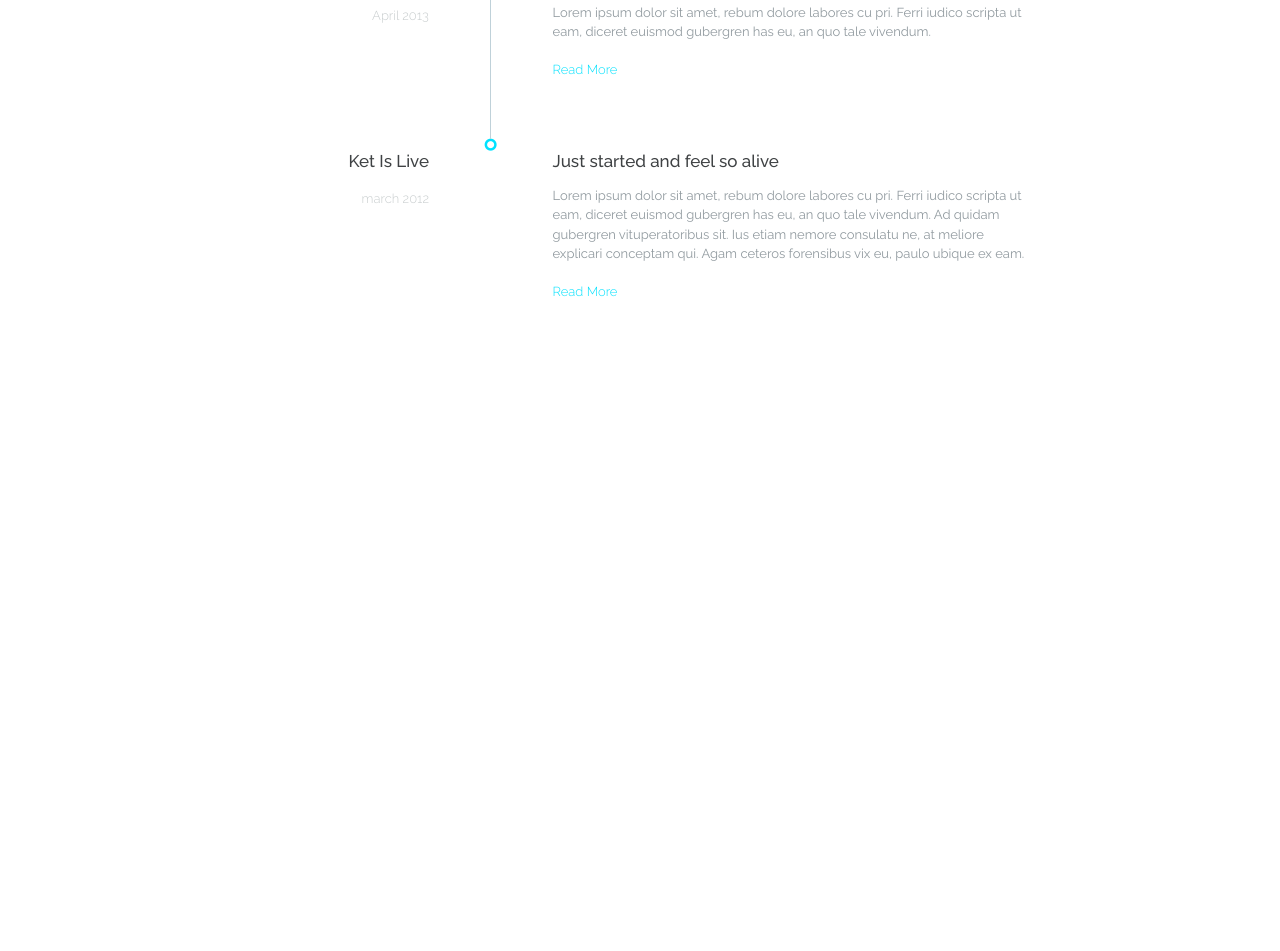
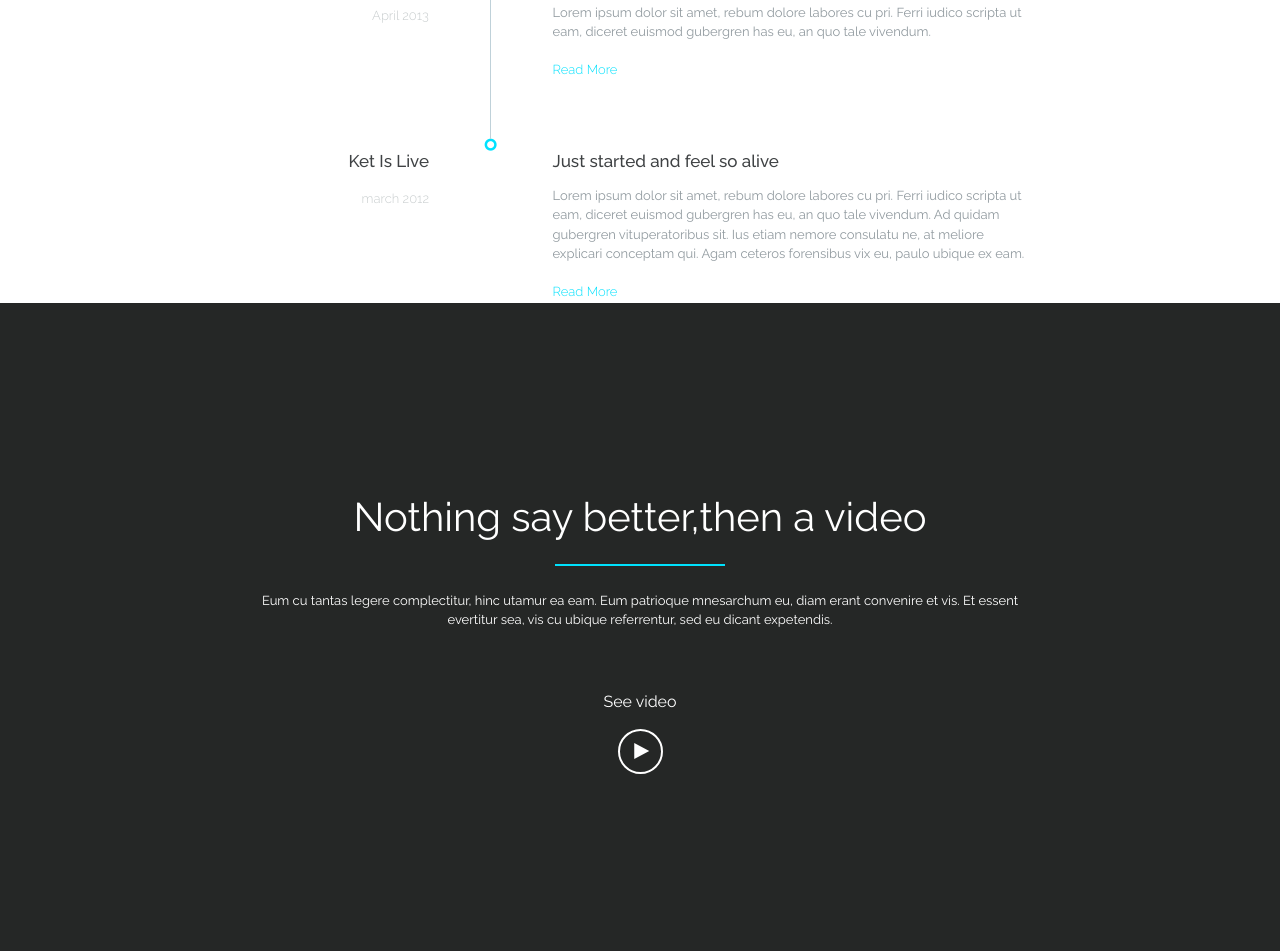
Before and after one commit to varfolomeiq/ket, a plain HTML site: page index.html in a window 1280 px wide. Shown: the part 3106-4057 px from the top of the page. Before the commit the page ends 3409 px from the top, so only its background shows below. Drawn offline with nearby package versions, Linux system fonts and the light colour scheme.

Commit message:
watching-video

```diff
--- a/css/style.css
+++ b/css/style.css
@@ -298,3 +298,57 @@ body {
 	font-weight: 300;
 	color: #c8cdce;
 }
+
+.watching-video {
+	background-color: #252726;
+	color: #fff;
+	padding: 190px 0px 170px 0px;
+}
+
+.watching-video__title {
+	position: relative;
+	font-size: 40px;
+	font-weight: 400;
+	margin-bottom: 50px;
+}
+
+.watching-video__title::before {
+	content: "";
+	position: absolute;
+	bottom: -25px;
+	left: 50%;
+	transform: translateX(-50%);
+	width: 170px;
+	height: 2px;
+	background-color: #00e1fd;
+}
+
+.watching-video__text {
+	font-size: 13px;
+	margin-bottom: 60px;
+}
+.watching-video span {
+	display: block;
+	margin-bottom: 15px;
+}
+.watching-video__play {
+	position: relative;
+	display: inline-block;
+	width: 45px;
+	height: 45px;
+	border: 2px solid #fff;
+	border-radius: 50%;
+	background: transparent;
+}
+.watching-video__play::before {
+	content: "";
+	display: block;
+	position: absolute;
+	top: 50%;
+	left: 50%;
+	transform: translateX(-25%) translateY(-50%);
+	border-right: 8px solid transparent;
+	border-left: 15px solid #fff;
+	border-top: 8px solid transparent;
+	border-bottom: 8px solid transparent;
+}
--- a/index.html
+++ b/index.html
@@ -230,6 +230,20 @@
 						</div>
 					</div>
 				</section>
+				<section class="watching-video">
+					<div class="container">
+						<div class="row">
+							<div class="col-8 m-auto text-center">
+								<h2 class="watching-video__title">Nothing say better,then a video</h2>
+								<p class="watching-video__text">Eum cu tantas legere complectitur, hinc utamur ea eam. Eum
+									patrioque mnesarchum eu, diam erant convenire et vis. Et essent evertitur sea, vis cu ubique
+									referrentur, sed eu dicant expetendis.</p>
+								<span>See video</span>
+								<a class="watching-video__play" href="#"></a>
+							</div>
+						</div>
+					</div>
+				</section>
 			</main>
 		</div>
 
```
